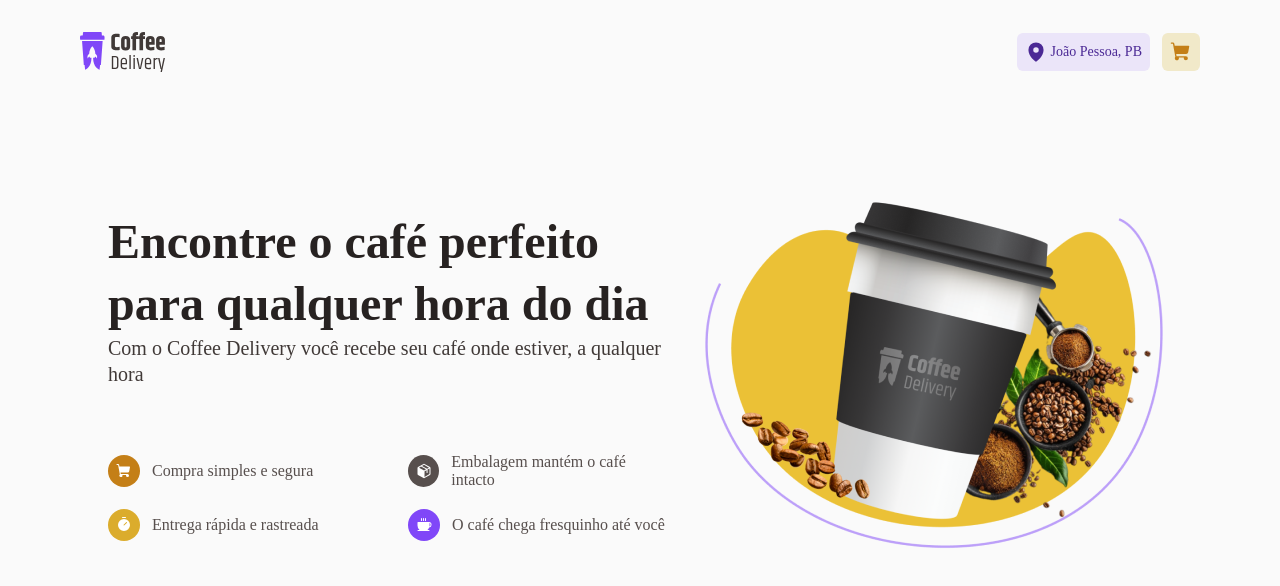
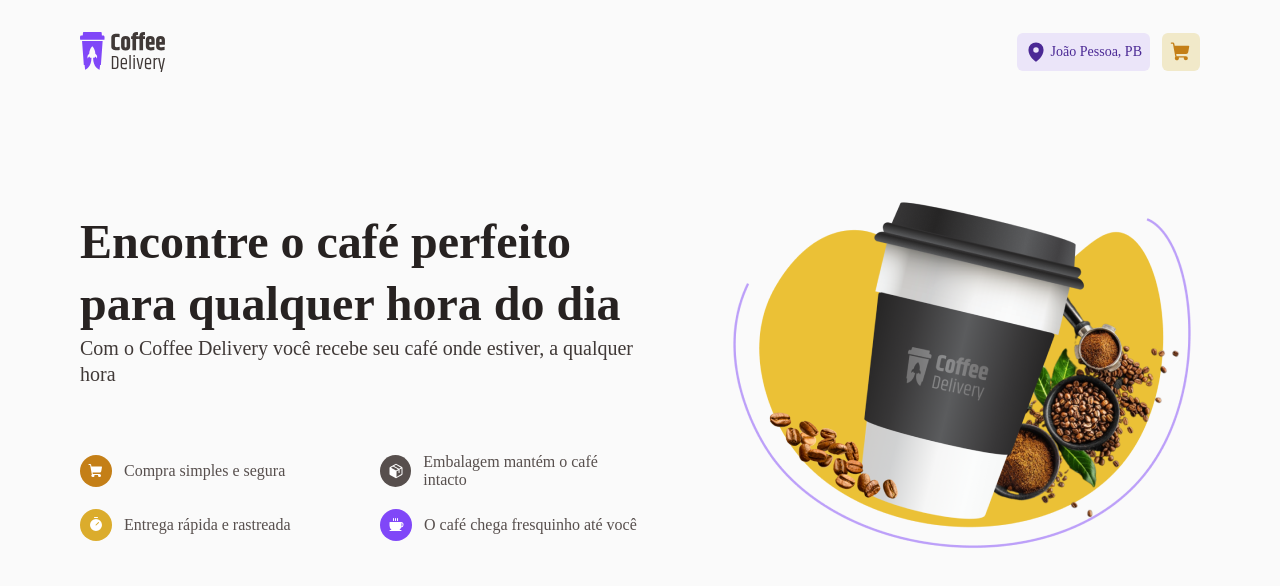
Before and after one commit to VictorBarretoLF/ignite-react-desafios, a React (Vite) app in the folder coffee-delivery/: page / in a window 1280 px wide. Shown: the top 586 px of the page. Built offline with nearby package versions, Linux system fonts and the light colour scheme; no server answers.

Commit message:
chore: added gap of 3.5rem to the HeroContainer

```diff
--- a/coffee-delivery/src/pages/Home/components/Hero/styles.ts
+++ b/coffee-delivery/src/pages/Home/components/Hero/styles.ts
@@ -7,6 +7,8 @@ export const HeroContainer = styled.section`
     display: flex;
     align-items: center;
     justify-content: center;
+
+    gap: 3.5rem;
 `;
 
 export const HeaderContainer = styled.section`
```
